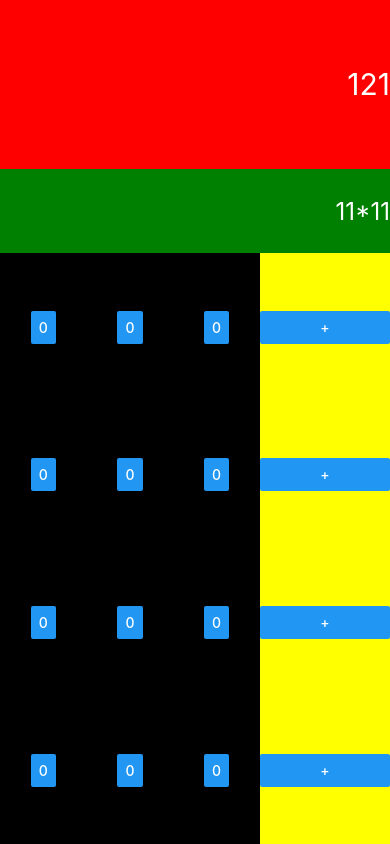
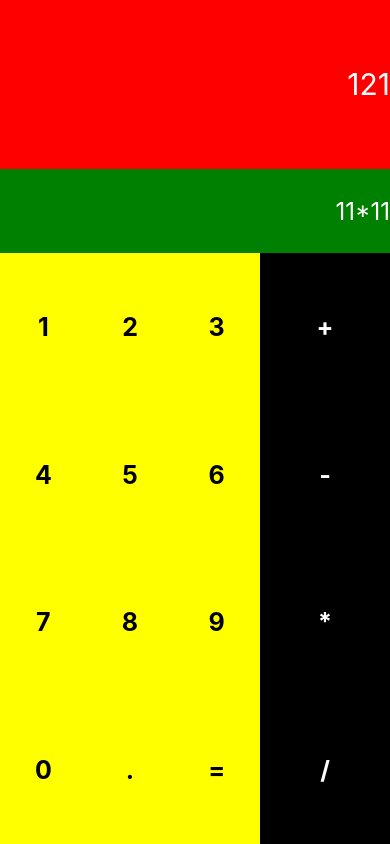
Before and after one commit to ThomyRipari/calculator-mobile-app, a React Native app: screen / in a window 390 px wide. Built offline with nearby package versions, Linux system fonts and the light colour scheme.

Commit message:
Calculator Design #3

```diff
--- a/App.js
+++ b/App.js
@@ -1,7 +1,44 @@
 import React, { Component } from 'react';
-import { StyleSheet, View, Text, Button } from 'react-native';
+import { StyleSheet, View, Text, Button, TouchableOpacity } from 'react-native';
 
 export default class App extends Component {
+
+  createNumbersRows = () => {
+    let rows = [];
+    let nums = [[1, 2, 3], [4, 5, 6], [7, 8, 9], [0, '.', '=']];
+
+    for (let i = 0; i < 4; i++) {
+      let buttons = [];
+
+      for (let j = 0; j < 3; j++) {
+        buttons.push(
+          <TouchableOpacity style={styles.touchButtons}>
+            <Text style={styles.numberButtonsText}>{nums[i][j]}</Text>
+          </TouchableOpacity>
+        );
+      }
+
+      rows.push(<View style={styles.row}>{buttons}</View>);
+    }
+
+    return rows;
+  }
+
+  createOperationsButtons = () => {
+    let buttons = [];
+    let operations = ["+", "-", "*", "/"]
+
+    for(let i = 0; i < 4; i++) {
+      buttons.push(
+        <TouchableOpacity style={styles.touchButtons}>
+            <Text style={styles.operationsButtonsText}>{operations[i]}</Text>
+        </TouchableOpacity>
+      )
+    }
+
+    return buttons;
+  }
+
   render() {
     return (
       <View style={styles.container}>
@@ -14,32 +51,10 @@ export default class App extends Component {
 
         <View style={styles.buttons}>
           <View style={styles.numbers}>
-            <View style={styles.row}>
-              <Button title="0" />
-              <Button title="0" />
-              <Button title="0" />
-            </View>
-            <View style={styles.row}>
-              <Button title="0" />
-              <Button title="0" />
-              <Button title="0" />
-            </View>
-            <View style={styles.row}>
-              <Button title="0" />
-              <Button title="0" />
-              <Button title="0" />
-            </View>
-            <View style={styles.row}>
-              <Button title="0" />
-              <Button title="0" />
-              <Button title="0" />
-            </View>
+            {this.createNumbersRows()}
           </View>
           <View style={styles.operations}>
-            <Button title="+" />
-            <Button title="+" />
-            <Button title="+" />
-            <Button title="+" />
+            {this.createOperationsButtons()}
           </View>
         </View>
       </View>
@@ -90,12 +105,31 @@ const styles = StyleSheet.create({
 
   numbers: {
     flex: 2,
-    backgroundColor: 'black'
+    backgroundColor: 'yellow'
+  },
+
+  touchButtons: {
+    flex: 1,
+    alignItems: 'center',
+    alignSelf: 'stretch',
+    justifyContent: 'center'
+  },
+
+  numberButtonsText: {
+    fontSize: 25,
+    fontWeight: 'bold',
+    color: 'black'
+  },
+
+  operationsButtonsText: {
+    fontSize: 25,
+    fontWeight: 'bold',
+    color: 'white'
   },
 
   operations: {
     flex: 1,
-    backgroundColor: 'yellow',
+    backgroundColor: 'black',
     alignItems: 'stretch',
     justifyContent: 'space-around'
   }
```
